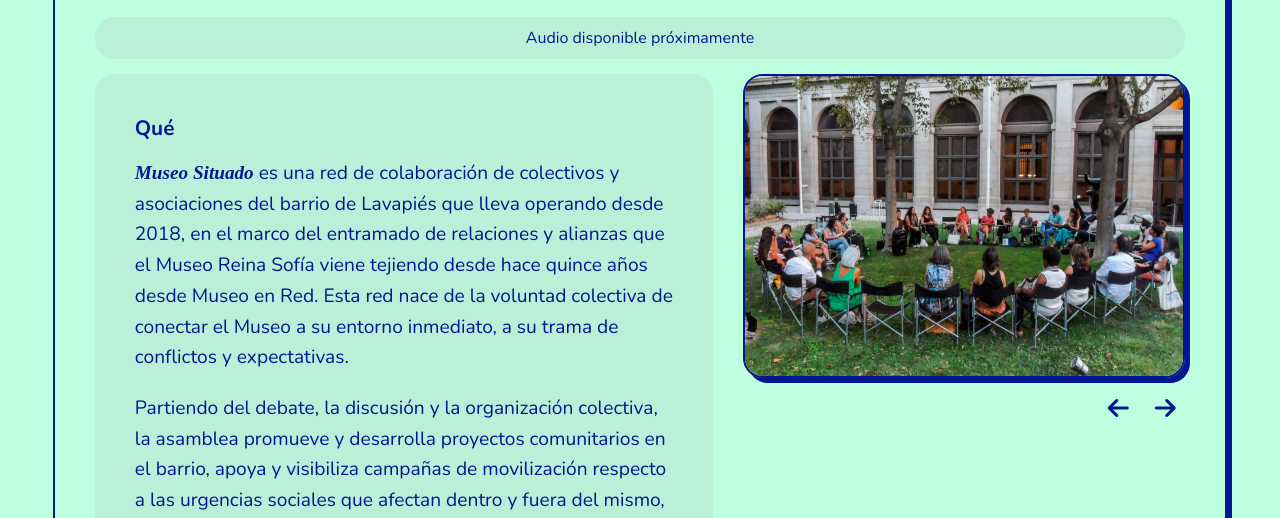
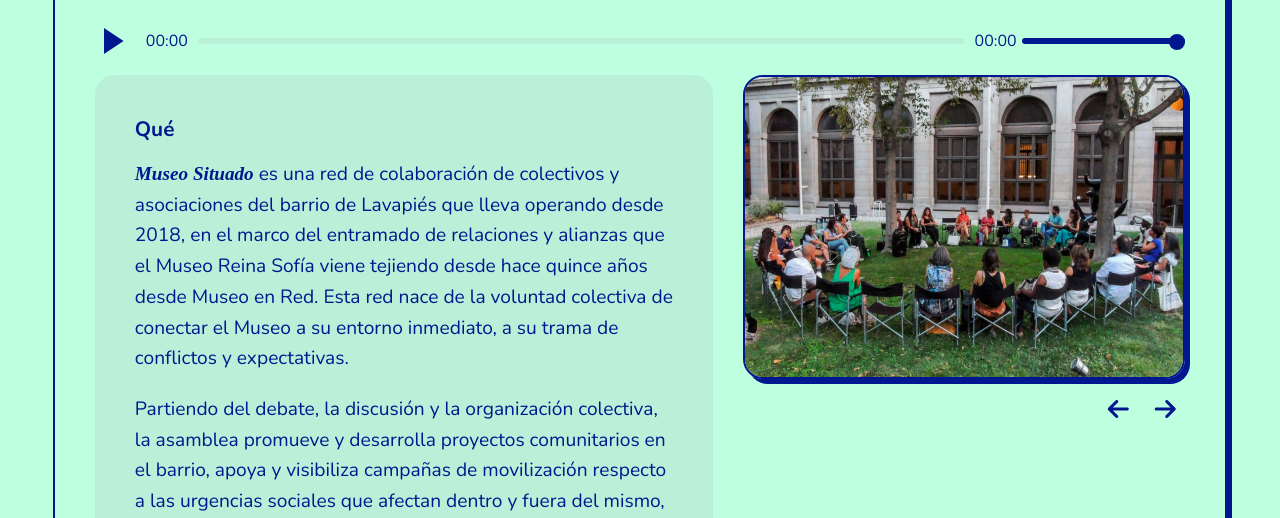
Before and after one commit to nesnavarro/ineuropas-beta, a plain HTML site: page museo-situado.html in a window 1280 px wide. Shown: the part 282-800 px from the top of the page. Drawn offline with nearby package versions, Linux system fonts and the light colour scheme; a web font is replaced by a local one.

Commit message:
podcast online museo situado

```diff
--- a/museo-situado.html
+++ b/museo-situado.html
@@ -46,10 +46,8 @@
 					#futurosposibles #prácticascolaborativas #saberessituados
 				</div>
 			</div>
-			<div class="aviso">
-				Audio disponible próximamente
-			</div>
-			<!-- <div class="padding-bottom-M">
+
+			<div class="padding-bottom-M">
 				<div class="player-controls">
 				    <button class="player-play-btn" role="button" aria-label="Play" data-playing="false">
 				   		<div class="player-icon-play">
@@ -70,10 +68,10 @@
 				        <input type="range" id="volume" min="0" max="1" value="1" step="0.01" class="player-volume" />
 				    </div>
 				</div>
-				<audio src="https://s3-us-west-2.amazonaws.com/s.cdpn.io/858/outfoxing.mp3" crossorigin="anonymous" ></audio>
+				<audio src="https://ia600507.us.archive.org/6/items/imaginar-nuevas-europas/museo-situado.mp3" crossorigin="anonymous" ></audio>
 
 			</div>
-			<div class="padding-bottom-L">
+			<!-- <div class="padding-bottom-L">
 				<button class="boton" onclick="leerMas()" id="miBoton">
 					Transcripción
 				</button>
```
